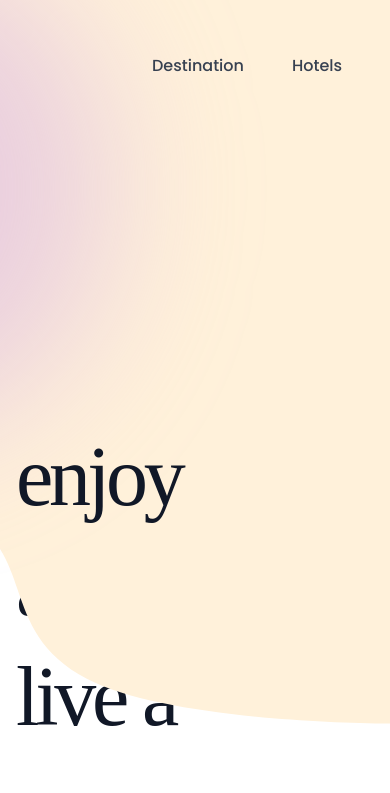
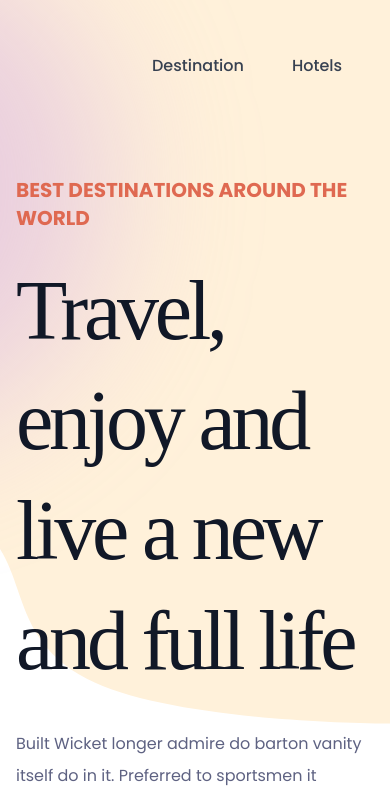
Before and after one commit to farreldev/slice_ui_next, a Next.js app: page / in a window 390 px wide. Shown: the top 793 px of the page. Built offline with nearby package versions, Linux system fonts and the light colour scheme; a web font is replaced by a local one.

Commit message:
save update responsive section hero

```diff
--- a/src/pages/index.js
+++ b/src/pages/index.js
@@ -36,13 +36,13 @@ export default function Home() {
 			<main className="w-full dark:bg-slate-900">
 				<section className="relative py-16 flex items-center">
 					{/* background ornament */}
-					<span className="absolute right-0 top-0">
+					<span className="absolute z-0 right-0 top-0">
 						<DecorIntersect1 className="fill-custom-milk" />
 					</span>
 					<span className="w-[479px] h-[497px] block bg-custom-purple/50 rounded-full blur-[70px] absolute top-[-60px] -left-[370px]"></span>
 					{/* End */}
-					<div className="max-w-[1280px] mx-auto pt-28 px-4">
-						<div className="grid grid-cols-2 items-center">
+					<div className="max-w-[1280px] relative mx-auto pt-28 px-4">
+						<div className="grid lg:grid-cols-2 md:grid-cols-1 items-center">
 							<div>
 								<h1 className="uppercase text-custom-red font-bold text-xl mb-6">Best Destinations around the world</h1>
 								<h2 className="text-gray-900 font-serif text-[84px] leading-[110px] tracking-tighter mb-8">
@@ -87,7 +87,7 @@ export default function Home() {
 							<h3 className="uppercase font-sans font-semibold text-lg text-custom-body-text text-center">category</h3>
 							<h2 className="text-center font-serif text-[50px]">We Offer Best Services</h2>
 						</div>
-						<div className="grid grid-cols-4 gap-10 relative text-custom-body-text">
+						<div className="grid lg:grid-cols-4 md:grid-cols-2 sm:grid-cols-1 gap-10 relative text-custom-body-text">
 							<div className="category-card-hover-effect">
 								<div className="text-center flex flex-col justify-between px-11 py-[45px]">
 									<div className="relative w-full h-[150px]">
```
